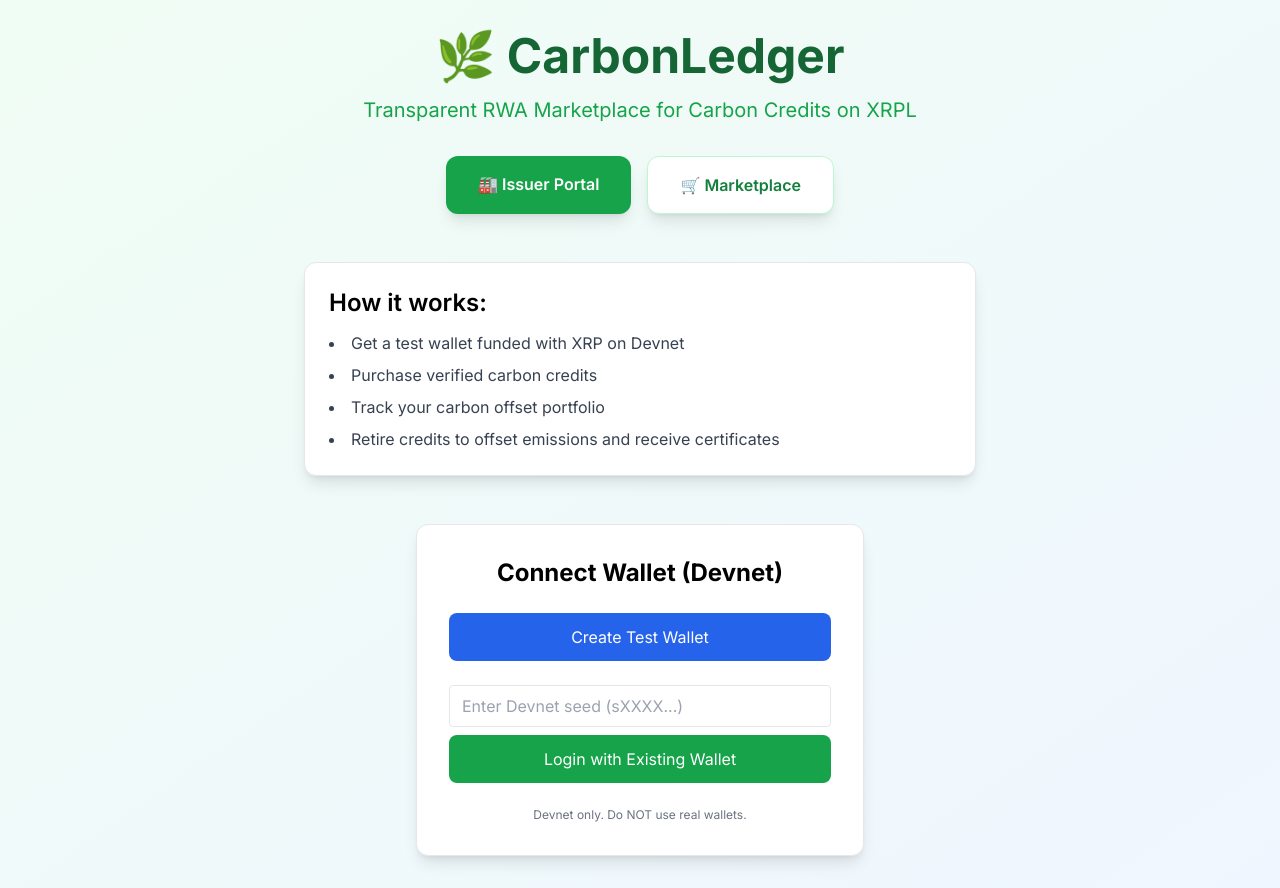
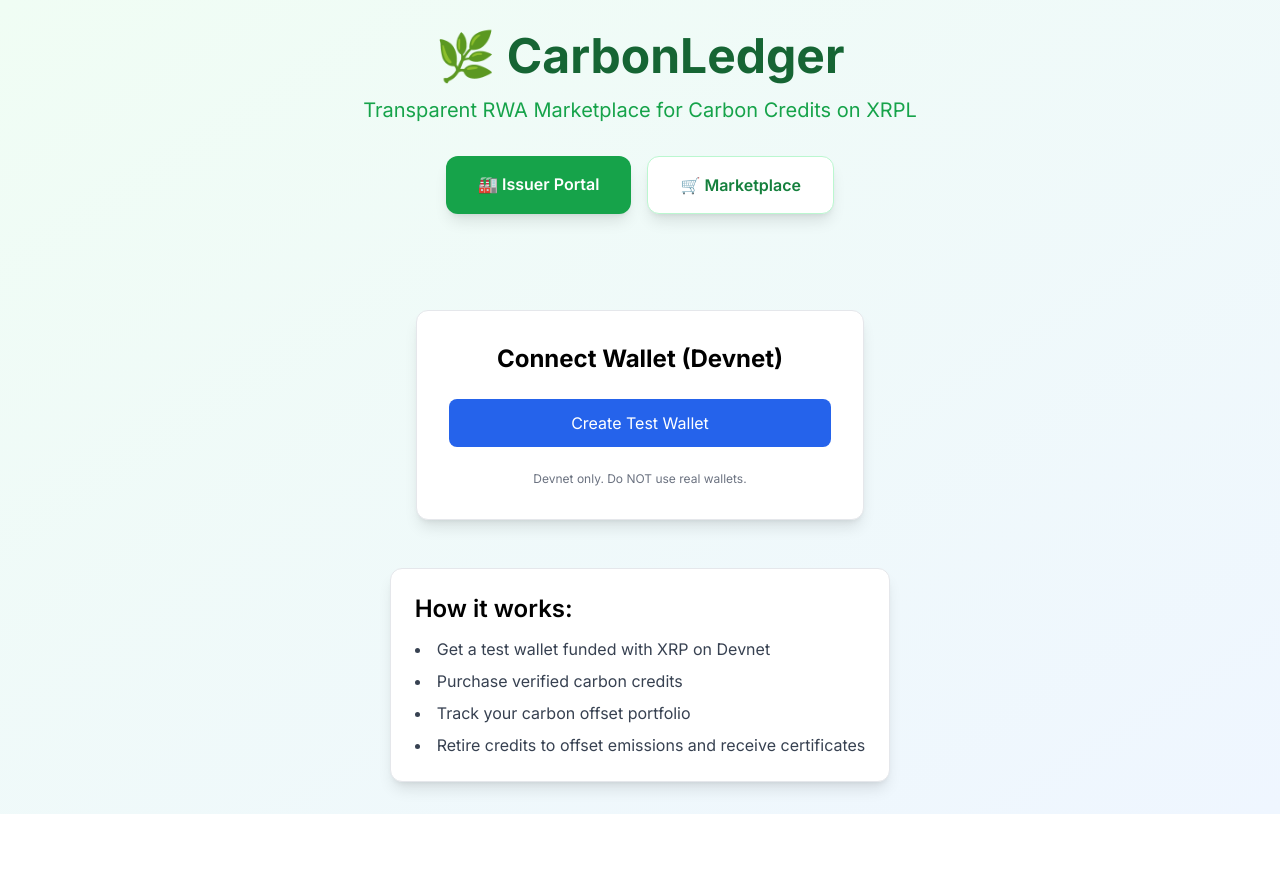
Before and after one commit to bachng0111/nusfintechsummit2026-multicultural, a Next.js app: page / in a window 1280 px wide. After the commit the page ends 814 px from the top, so only its background shows below. Built offline with nearby package versions, Linux system fonts and the light colour scheme.

Commit message:
Refactor page.tsx

```diff
--- a/src/app/page.tsx
+++ b/src/app/page.tsx
@@ -38,7 +38,7 @@ export default function HomePage() {
   return (
     <main className="min-h-screen flex flex-col items-center justify-start p-8 bg-gradient-to-br from-green-50 to-blue-50 space-y-12">
       {/* ======================
-          TOP: CarbonLedger Intro
+        CarbonLedger Intro
       ====================== */}
       <div className="text-center w-full max-w-4xl">
         <h1 className="text-5xl font-bold text-carbon-800 mb-4">
@@ -62,20 +62,10 @@ export default function HomePage() {
             🛒 Marketplace
           </Link>
         </div>
-
-        <div className="max-w-2xl mx-auto text-left bg-white p-6 rounded-xl shadow-lg border border-gray-200">
-          <h2 className="text-2xl font-semibold mb-3">How it works:</h2>
-          <ul className="list-disc list-inside text-gray-700 space-y-2">
-            <li>Get a test wallet funded with XRP on Devnet</li>
-            <li>Purchase verified carbon credits</li>
-            <li>Track your carbon offset portfolio</li>
-            <li>Retire credits to offset emissions and receive certificates</li>
-          </ul>
-        </div>
       </div>
 
       {/* ======================
-          BOTTOM: Wallet Connect Section
+        Wallet Connect Section
       ====================== */}
       <div className="w-full max-w-md p-8 bg-white rounded-xl shadow-lg border border-gray-200 space-y-6">
         <h2 className="text-2xl font-bold text-center">Connect Wallet (Devnet)</h2>
@@ -88,29 +78,20 @@ export default function HomePage() {
         >
           {isConnecting ? 'Creating Wallet...' : 'Create Test Wallet'}
         </button>
-
-        {/* Login with Seed */}
-        <div className="space-y-2">
-          <input
-            type="password"
-            placeholder="Enter Devnet seed (sXXXX...)"
-            value={seed}
-            onChange={(e) => setSeed(e.target.value)}
-            className="w-full border px-3 py-2 rounded"
-          />
-          <button
-            onClick={() => connectFromSeed(seed)}
-            disabled={!seed || isConnecting}
-            className="w-full py-3 bg-green-600 text-white rounded-lg"
-          >
-            Login with Existing Wallet
-          </button>
-        </div>
-
         <p className="text-xs text-gray-500 text-center">
           Devnet only. Do NOT use real wallets.
         </p>
       </div>
+
+      <div className="max-w-2xl mx-auto text-left bg-white p-6 rounded-xl shadow-lg border border-gray-200">
+        <h2 className="text-2xl font-semibold mb-3">How it works:</h2>
+        <ul className="list-disc list-inside text-gray-700 space-y-2">
+          <li>Get a test wallet funded with XRP on Devnet</li>
+          <li>Purchase verified carbon credits</li>
+          <li>Track your carbon offset portfolio</li>
+          <li>Retire credits to offset emissions and receive certificates</li>
+        </ul>
+      </div>
     </main>
   );
 }
```
